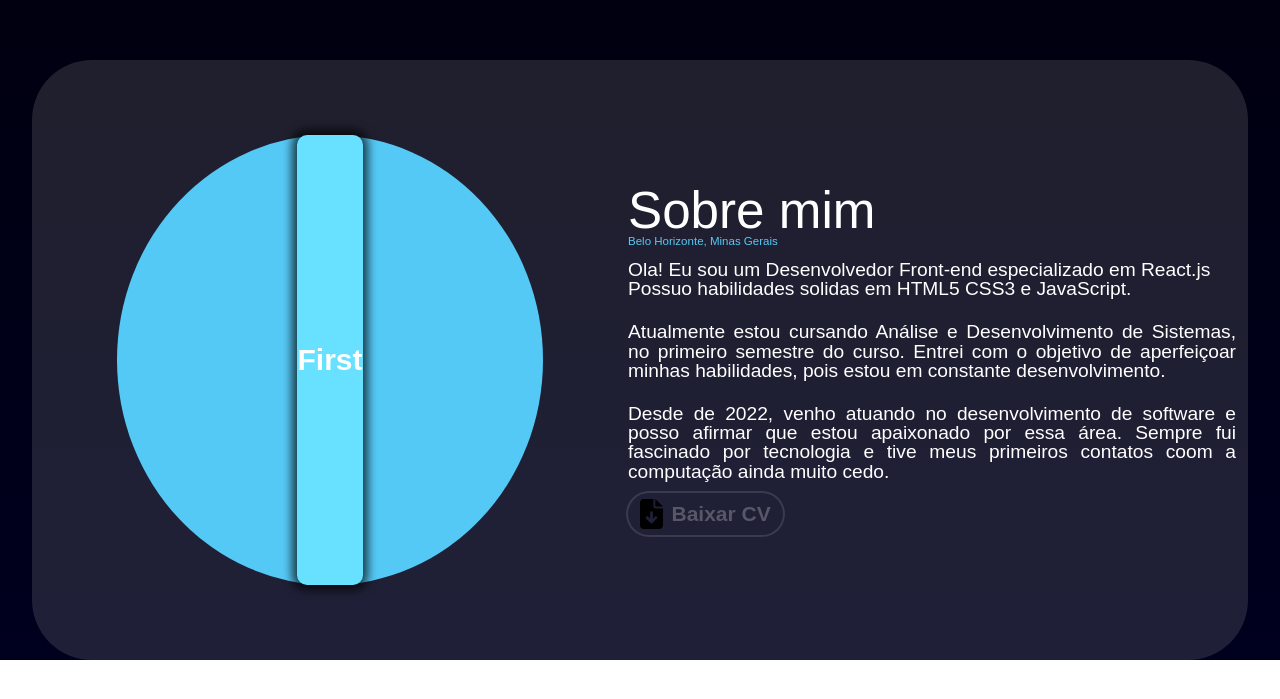
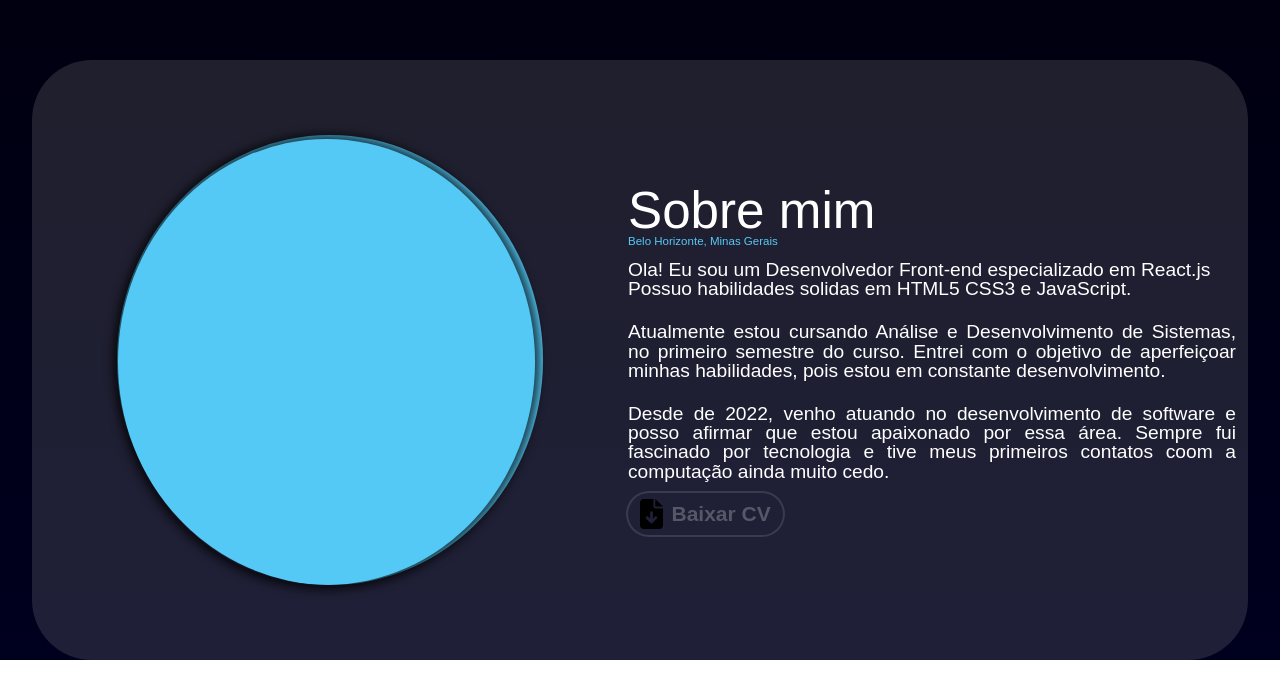
Before and after one commit to Ian-Alemida/devfollio, a React (Create React App) app: page / in a window 1280 px wide. Shown: the part 741-1440 px from the top of the page. Before the commit the page ends 1401 px from the top, so only its background shows below. Built offline with nearby package versions, Linux system fonts and the light colour scheme.

Commit message:
ajusting card

```diff
--- a/src/Components/Card/Card.jsx
+++ b/src/Components/Card/Card.jsx
@@ -1,13 +1,13 @@
 import './card.css'
 
-function Card () {
+function Card (props) {
     return (
         <div class="card">
             <div class="first-content">
-                <span>First</span>
+                <span>{props.children1}</span>
             </div>
             <div class="second-content">
-                <span>Second</span>
+                <span>{props.children2}</span>
             </div>
         </div>
     )
--- a/src/Components/Card/card.css
+++ b/src/Components/Card/card.css
@@ -1,16 +1,15 @@
 .card {
-    background: rgb(103, 225, 255);
     transition: all 0.4s;
     border-radius: 10px;
     box-shadow: 0px 0px 10px 5px  rgba(0, 0, 0, 0.705);
-    font-size: 30px;
-    font-weight: 900;
+    border-radius: 50%;
+    width: 98%;
+    margin: 1% 1.5% 0 0;
 }
 .card:hover {
-    border-radius: 15px;
+    border-radius: 50%;
     cursor: pointer;
     box-shadow: 0px 0px 10px 5px  rgba(0, 0, 0, 0.705);
-    background: rgb(103, 151, 255);
 }
 .first-content {
     height: 100%;
@@ -20,7 +19,7 @@
     justify-content: center;
     align-items: center;
     opacity: 1;
-    border-radius: 15px;
+    border-radius: 50%;
 }
 .card:hover .first-content {
     height: 0px;
@@ -33,14 +32,16 @@
     display: flex;
     justify-content: center;
     align-items: center;
-    border-radius: 15px;
+    border-radius: 50%;
     transition: all 0.4s;
     font-size: 0px;
-    transform: rotate(90deg) scale(-1);
+    transform: rotate(90deg);
 }
 .card:hover .second-content {
     opacity: 1;
     height: 100%;
     font-size: 1.8rem;
     transform: rotate(0deg);
+    border-radius: 50%;
+    width: 98%;
 }
```
